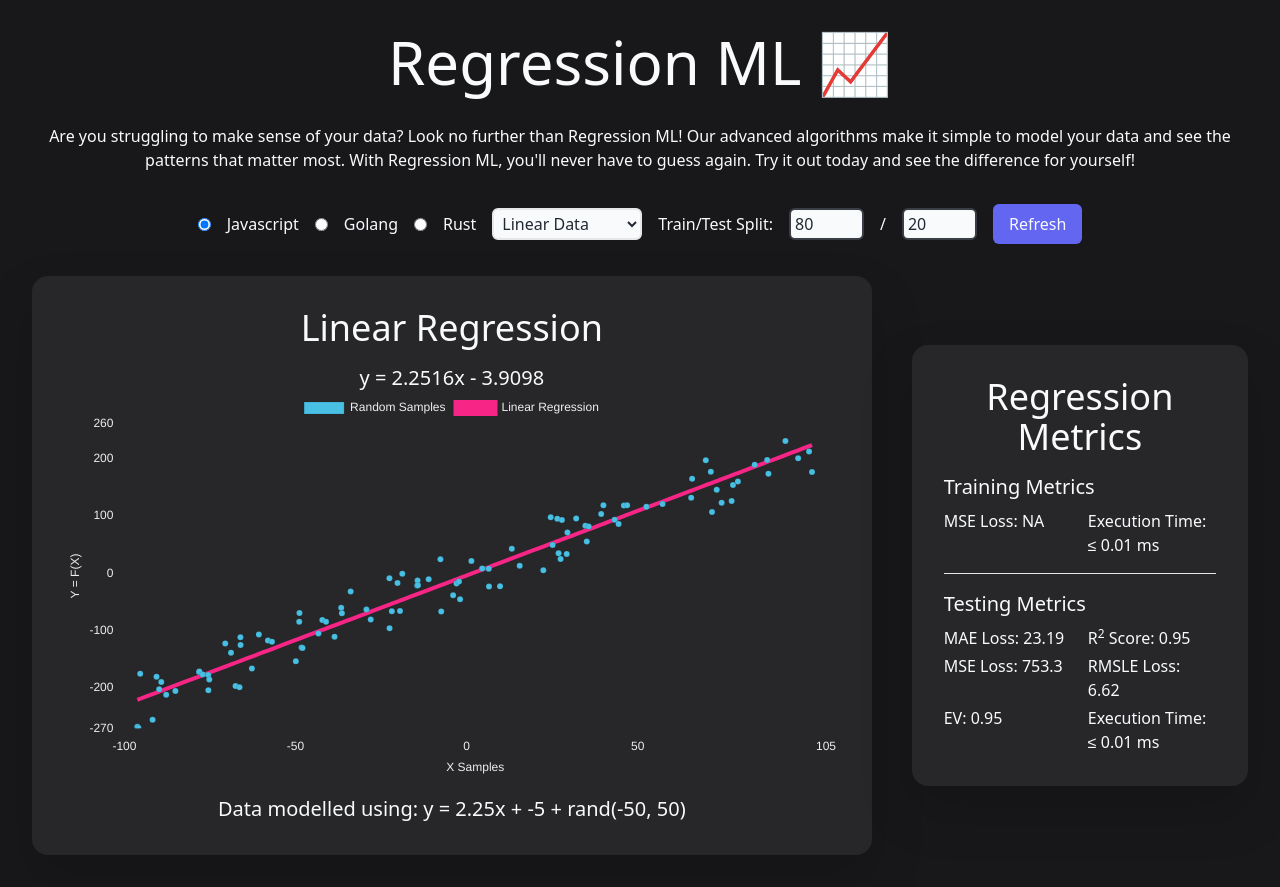
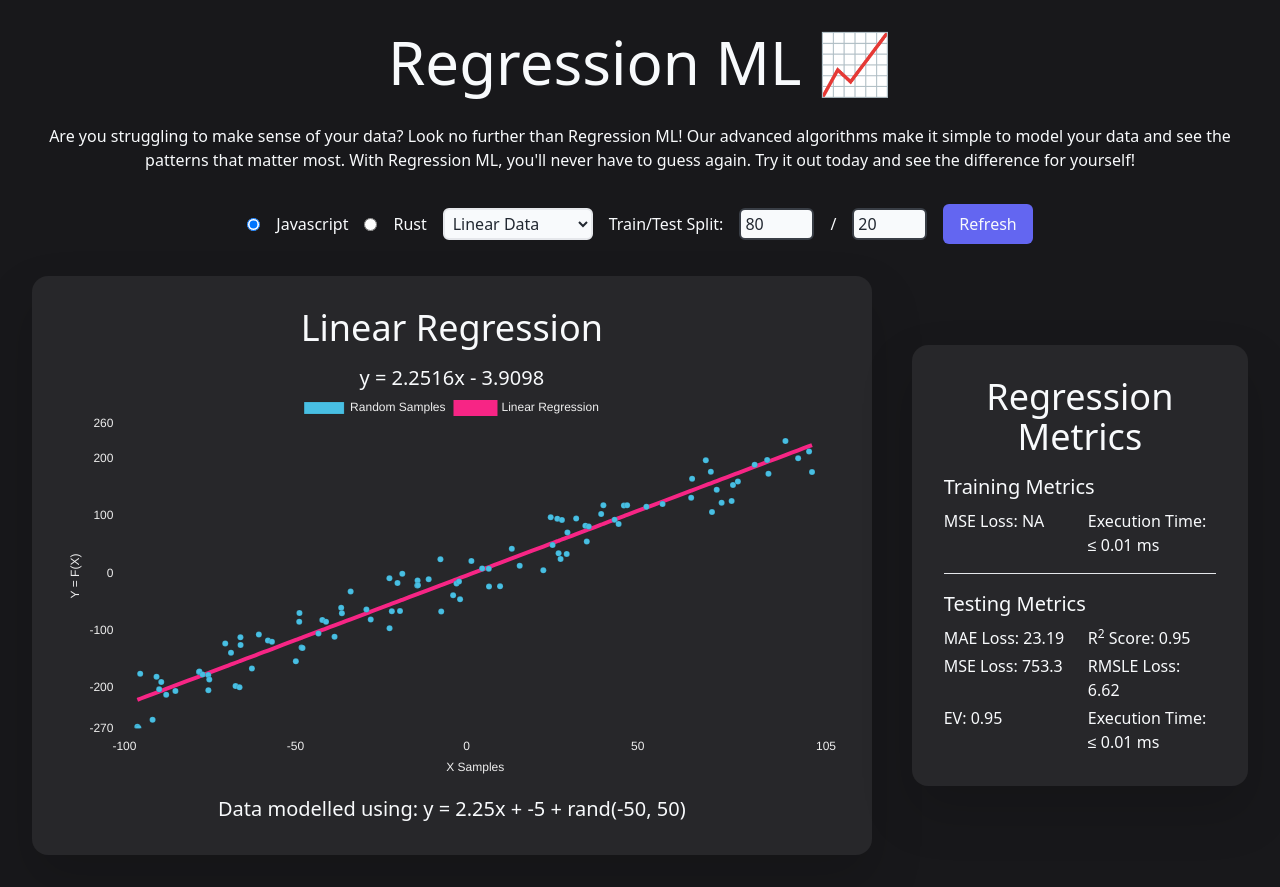
Before and after one commit to LGXprod/regression-app, a React (Vite) app: page / in a window 1280 px wide. Built offline with nearby package versions, Linux system fonts and the light colour scheme.

Commit message:
UI update

```diff
--- a/src/App.tsx
+++ b/src/App.tsx
@@ -200,12 +200,6 @@ function App() {
           onChange={() => setProgLang("Javascript")}
         />
         <label>Javascript</label>
-        <input
-          type="radio"
-          checked={progLang === "Golang"}
-          onChange={() => setProgLang("Golang")}
-        />
-        <label>Golang</label>
         <input
           type="radio"
           checked={progLang === "Rust"}
```
